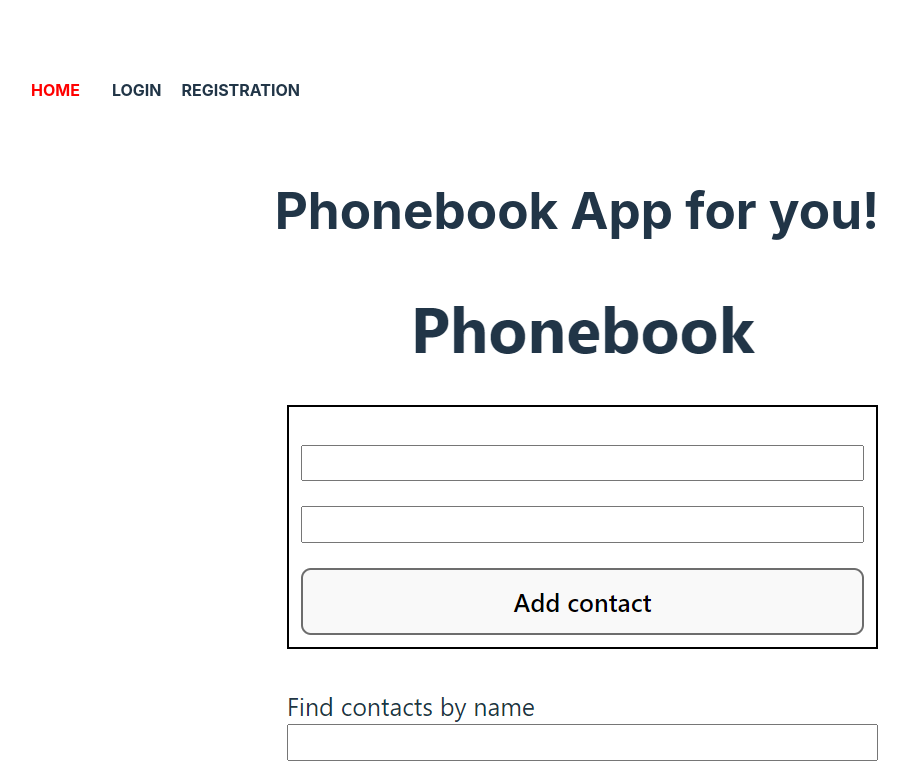
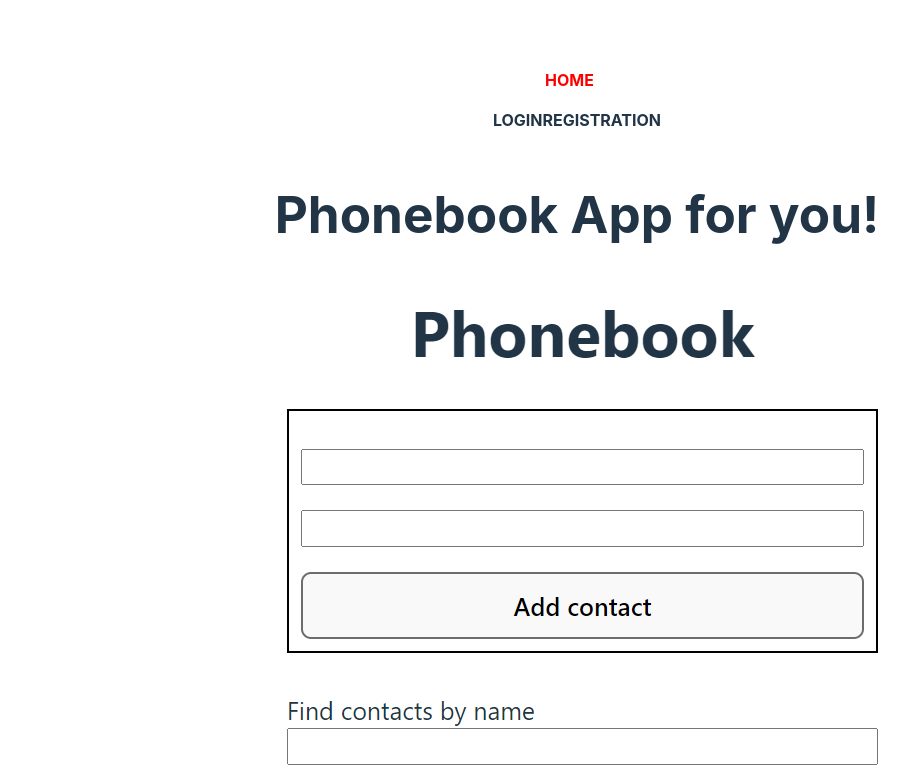
Before and after one commit to Anna-Anatoliivna/goit-react-hw-08, a React (Vite) app: page / in a window 1280 px wide. Shown: the top 779 px of the page, without its empty margins (63-972 px from the left). Built offline with nearby package versions, Linux system fonts and the light colour scheme.

Commit message:
added Layout,  AppBar, Navigation, AuthNavа, UserMenu

```diff
--- a/src/App.jsx
+++ b/src/App.jsx
@@ -1,16 +1,14 @@
 import './App.css';
-import { lazy, Suspense, useEffect } from 'react';
+import { lazy, useEffect } from 'react';
 import { useDispatch, useSelector } from 'react-redux';
-import { Navigation } from './components/Navigation/Navigation';
 import { Route, Routes } from 'react-router-dom';
 
-import Loader from './components/Loader/Loader';
 import NotFoundPage from './pages/NotFoundPage/NotFoundPage';
 import { refreshUser } from './redux/auth/operations';
 import { selectAuthIsRefreshing } from './redux/auth/selectors';
 import RestrictedRoute from './pages/RestrictedRoute';
 import PrivateRoute from './pages/PrivateRoute';
-
+import Layout from './components/Layout/Layout';
 
 const HomePage = lazy(() => import('./pages/HomePage'));
 const ContactsPage = lazy(() => import('./pages/ContactsPage'));
@@ -25,15 +23,11 @@ const App = () => {
     dispatch(refreshUser());
   }, [dispatch]);
 
-  if (isRefreshing) return <p>User is refreshing, please wait.</p>;
 
-  return (
-    <div>
-      <header>
-        <Navigation />
-      </header>
-      <main>
-        <Suspense fallback={<Loader />}>
+  return isRefreshing ? (
+    <p>User is refreshing, please wait.</p>
+  ) : (
+    <Layout>
       <Routes>
         <Route path="/" element={<HomePage />} />
         <Route
@@ -48,29 +42,18 @@ const App = () => {
         <Route
           path="/login"
           element={
-                <RestrictedRoute
-                  component={<LoginPage />}
-                  redirectTo="/contacts"
-                />
+            <RestrictedRoute component={<LoginPage />} redirectTo="/contacts" />
           }
         />
         <Route
           path="/contacts"
           element={
-                <PrivateRoute
-                  component={<ContactsPage />}
-                  redirectTo="/login"
-                />
+            <PrivateRoute component={<ContactsPage />} redirectTo="/login" />
           }
         />
         <Route path="*" element={<NotFoundPage />} />
       </Routes>
-        </Suspense>
-      </main>
-      <footer>
-        <p className="footer">Footer</p>
-      </footer>
-    </div>
+    </Layout>
   );
 };
 
--- a/src/components/AppBar/AppBar.jsx
+++ b/src/components/AppBar/AppBar.jsx
@@ -1,13 +1,20 @@
+import { useSelector } from 'react-redux';
+import styles from './AppBar.module.css';
 import AuthNav from '../AuthNav/AuthNav';
 import { Container } from '../Container/Container';
 import { Navigation } from '../Navigation/Navigation';
+import { selectAuthIsLoggedIn } from '../../redux/auth/selectors';
+import UserMenu from '../UserMenu/UserMenu';
 
 const AppBar = () => {
+  const isLoggedIn = useSelector(selectAuthIsLoggedIn);
   return (
-    <Container>
-      <Navigation />
-      <AuthNav />
-    </Container>
+    <header className={styles.header}>
+      <Container>
+        <Navigation />
+        {isLoggedIn ? <UserMenu /> : <AuthNav />}
+      </Container>
+    </header>
   );
 };
 
--- /dev/null
+++ b/src/components/AppBar/AppBar.module.css
@@ -0,0 +1,57 @@
+.header {
+  display: flex;
+  align-items: self-start;
+
+  padding-top: 20px;
+  padding-bottom: 20px;
+  background-color: var(--color-mainBackgroun);
+
+  box-shadow: 0px 2px 10px 1px var(--color-dark);
+  border-bottom-left-radius: 10px;
+  border-bottom-right-radius: 10px;
+}
+
+.wrapper {
+  width: 100%;
+  padding: 10px;
+  display: flex;
+  align-items: center;
+  justify-content: space-between;
+}
+
+.nav {
+  display: flex;
+  align-items: center;
+  gap: 20px;
+  list-style: none;
+}
+
+.link {
+  color: var(--color-light);
+  font-size: var(--font-medium);
+  font-weight: 700;
+
+  text-transform: uppercase;
+
+  transition-property: color, background-color, transform;
+  transition-duration: 0.2s;
+  transition-timing-function: var(--animation-cubicBezier);
+
+  transform: scale(0.9);
+}
+
+.active {
+  composes: link;
+  color: red;
+
+  padding: 6px 12px;
+  border-radius: 4px;
+
+  transform: scale(1);
+  pointer-events: none;
+}
+
+.link:hover,
+.link:focus {
+  color: red;
+}
--- a/src/components/AuthNav/AuthNav.jsx
+++ b/src/components/AuthNav/AuthNav.jsx
@@ -1,9 +1,37 @@
-
+import { NavLink } from 'react-router-dom';
+import styles from './AuthNav.module.css';
 
 const AuthNav = () => {
   return (
-    <div>AuthNav</div>
-  )
-}
+    <>
+      {/* <div className={styles.wrapper}> */}
+      {/* <nav>
+        <ul className={styles.nav}>
+          <li> */}
+            <NavLink
+              to="/login"
+              className={({ isActive }) =>
+                isActive ? styles.active : styles.link
+              }
+            >
+              Login
+            </NavLink>
+          {/* </li>
+          <li> */}
+            <NavLink
+              to="/register"
+              className={({ isActive }) =>
+                isActive ? styles.active : styles.link
+              }
+            >
+              Registration
+            </NavLink>
+          {/* </li>
+        </ul> */}
+      {/* </nav> */}
+      {/* </div> */}
+    </>
+  );
+};
 
-export default AuthNav
+export default AuthNav;
--- /dev/null
+++ b/src/components/AuthNav/AuthNav.module.css
@@ -0,0 +1,57 @@
+.header {
+  display: flex;
+  align-items: self-start;
+
+  padding-top: 20px;
+  padding-bottom: 20px;
+  background-color: var(--color-mainBackgroun);
+
+  box-shadow: 0px 2px 10px 1px var(--color-dark);
+  border-bottom-left-radius: 10px;
+  border-bottom-right-radius: 10px;
+}
+
+.wrapper {
+  width: 100%;
+  padding: 10px;
+  display: flex;
+  align-items: center;
+  justify-content: space-between;
+}
+
+.nav {
+  display: flex;
+  align-items: center;
+  gap: 20px;
+  list-style: none;
+}
+
+.link {
+  color: var(--color-light);
+  font-size: var(--font-medium);
+  font-weight: 700;
+
+  text-transform: uppercase;
+
+  transition-property: color, background-color, transform;
+  transition-duration: 0.2s;
+  transition-timing-function: var(--animation-cubicBezier);
+
+  transform: scale(0.9);
+}
+
+.active {
+  composes: link;
+  color: red;
+
+  padding: 6px 12px;
+  border-radius: 4px;
+
+  transform: scale(1);
+  pointer-events: none;
+}
+
+.link:hover,
+.link:focus {
+  color: red;
+}
--- a/src/components/Navigation/Navigation.jsx
+++ b/src/components/Navigation/Navigation.jsx
@@ -1,25 +1,13 @@
 import { NavLink } from 'react-router-dom';
 
 import styles from './Navigation.module.css';
-import { useDispatch, useSelector } from 'react-redux';
-import {
-  selectAuthIsLoggedIn,
-  selectAuthUser,
-} from '../../redux/auth/selectors';
-import { logout } from '../../redux/auth/operations';
+import { useSelector } from 'react-redux';
+import { selectAuthIsLoggedIn } from '../../redux/auth/selectors';
 
 export const Navigation = () => {
   const isLoggedIn = useSelector(selectAuthIsLoggedIn);
-  const user = useSelector(selectAuthUser);
-  const dispatch = useDispatch();
-  const onLogout = () => {
-    dispatch(logout());
-  };
 
   return (
-    <>
-      <header className={styles.header}>
-        <div className={styles.wrapper}>
     <nav>
       <ul className={styles.nav}>
         <li>
@@ -32,8 +20,7 @@ export const Navigation = () => {
             Home
           </NavLink>
         </li>
-              {isLoggedIn ? (
-                <>
+        {isLoggedIn && (
           <li>
             <NavLink
               to="/contacts"
@@ -44,40 +31,8 @@ export const Navigation = () => {
               Contacts
             </NavLink>
           </li>
-                  <div>
-                    <p>Hellow, {user.name}!</p>
-                    <p>Email: {user.email}</p>
-                    <button type='button' onClick={onLogout}>Log out</button>
-                  </div>
-                </>
-              ) : (
-                <>
-                  <li>
-                    <NavLink
-                      to="/login"
-                      className={({ isActive }) =>
-                        isActive ? styles.active : styles.link
-                      }
-                    >
-                      Login
-                    </NavLink>
-                  </li>
-                  <li>
-                    <NavLink
-                      to="/register"
-                      className={({ isActive }) =>
-                        isActive ? styles.active : styles.link
-                      }
-                    >
-                      Registration
-                    </NavLink>
-                  </li>
-                </>
         )}
       </ul>
     </nav>
-        </div>
-      </header>
-    </>
   );
 };
--- a/src/components/UserMenu/UserMenu.jsx
+++ b/src/components/UserMenu/UserMenu.jsx
@@ -1,9 +1,23 @@
+import { useDispatch, useSelector } from "react-redux";
+import { selectAuthUser } from "../../redux/auth/selectors";
+import { logout } from "../../redux/auth/operations";
 
 
 const UserMenu = () => {
+  const user = useSelector(selectAuthUser);
+  const dispatch = useDispatch();
+  const onLogout = () => {
+    dispatch(logout());
+  };
   return (
-    <div>UserMenu</div>
-  )
+    <div>
+      <p>Hellow, {user.name}!</p>
+      <p>Email: {user.email}</p>
+      <button type="button" onClick={onLogout}>
+        Log out
+      </button>
+    </div>
+  );
 }
 
 export default UserMenu
```
Also changed, not shown: src/components/Layout/Layout.jsx (+4 -8 lines). Lines whose indentation alone changed are shown as unchanged.
